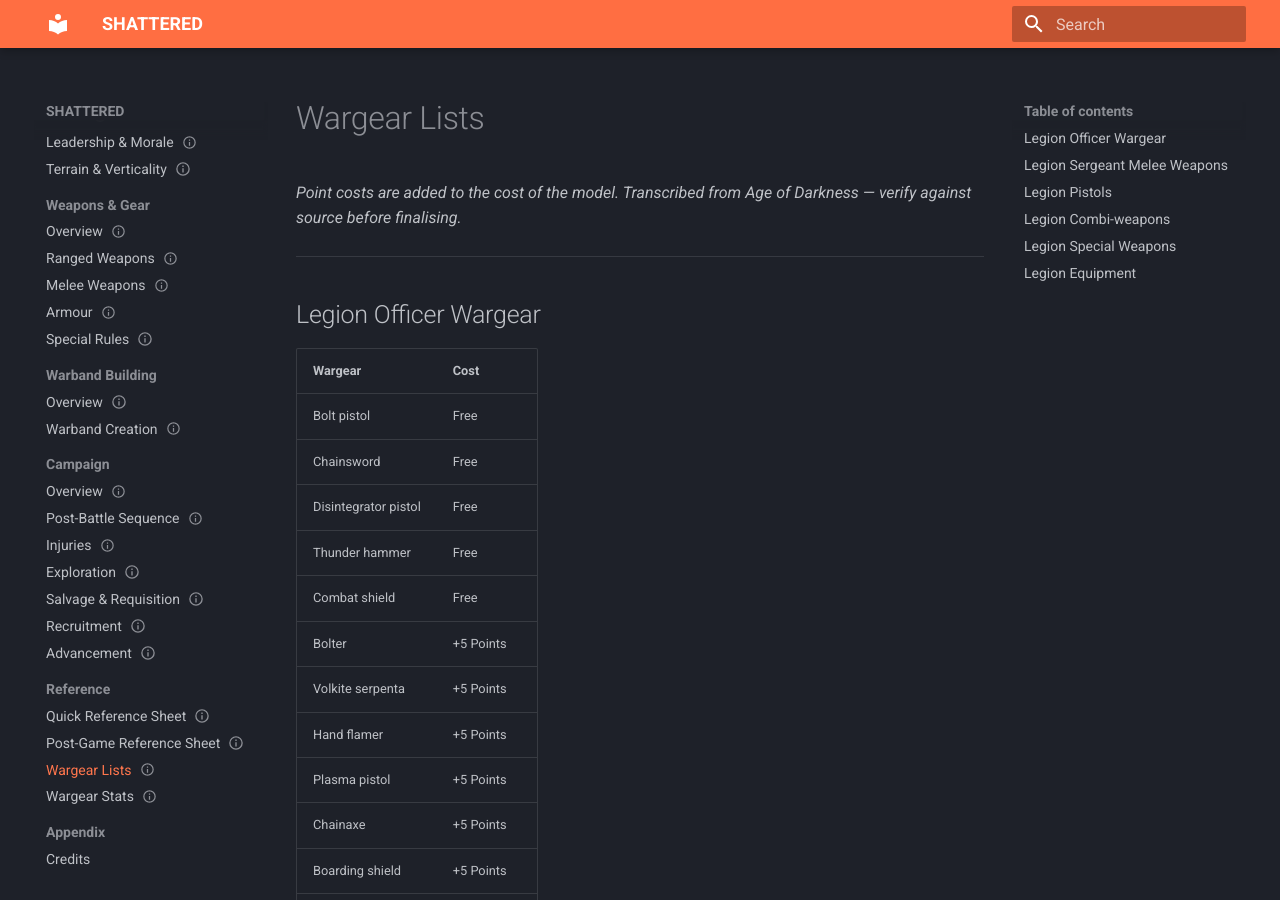
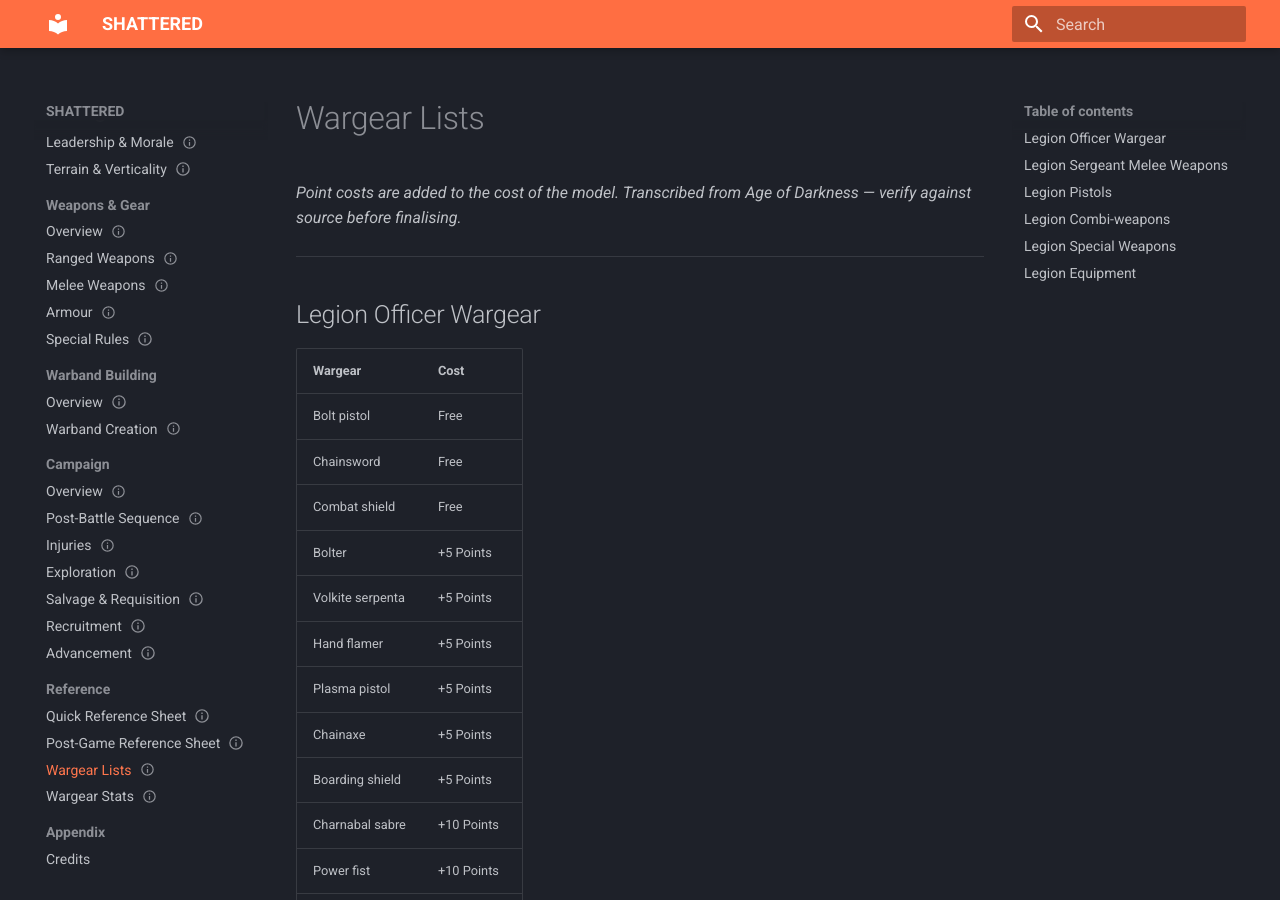
Before and after one commit to bryankulba/Shattered-Skirmish, an MkDocs documentation site: the page built from docs/90-reference/wargear-lists.md, in a window 1280 px wide and 900 px high. Built offline with MkDocs 1.6.1 and Material for MkDocs 9.7.7, drawn with Linux system fonts in a browser that asks for light colours.

Commit message:
fixed list

```diff
--- a/docs/90-reference/wargear-lists.md
+++ b/docs/90-reference/wargear-lists.md
@@ -16,8 +16,6 @@ status: Draft
 |---|---|
 | Bolt pistol | Free |
 | Chainsword | Free |
-| Disintegrator pistol | Free |
-| Thunder hammer | Free |
 | Combat shield | Free |
 | Bolter | +5 Points |
 | Volkite serpenta | +5 Points |
```
